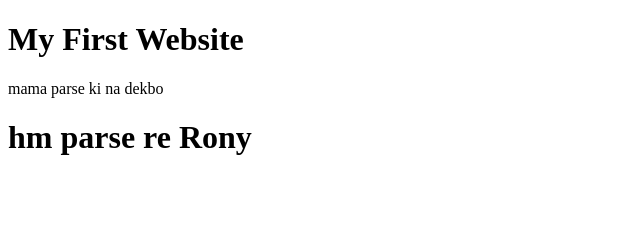
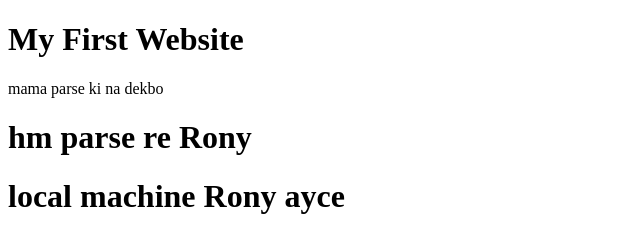
Before and after one commit to Rony785/my-first-website, a plain HTML site: page index.html in a window 1280 px wide. Shown: the whole page, without its empty margins (0-640 px from the left). Drawn offline with Linux system fonts and the light colour scheme.

Commit message:
Update index.html

```diff
--- a/index.html
+++ b/index.html
@@ -7,6 +7,7 @@
     <h1>My First Website</h1>
     <p>mama parse ki na dekbo</p>
     <h1>hm parse re Rony</h1>
+    <h1>local machine Rony ayce</h1>
 </head>
 <body>
 
```
